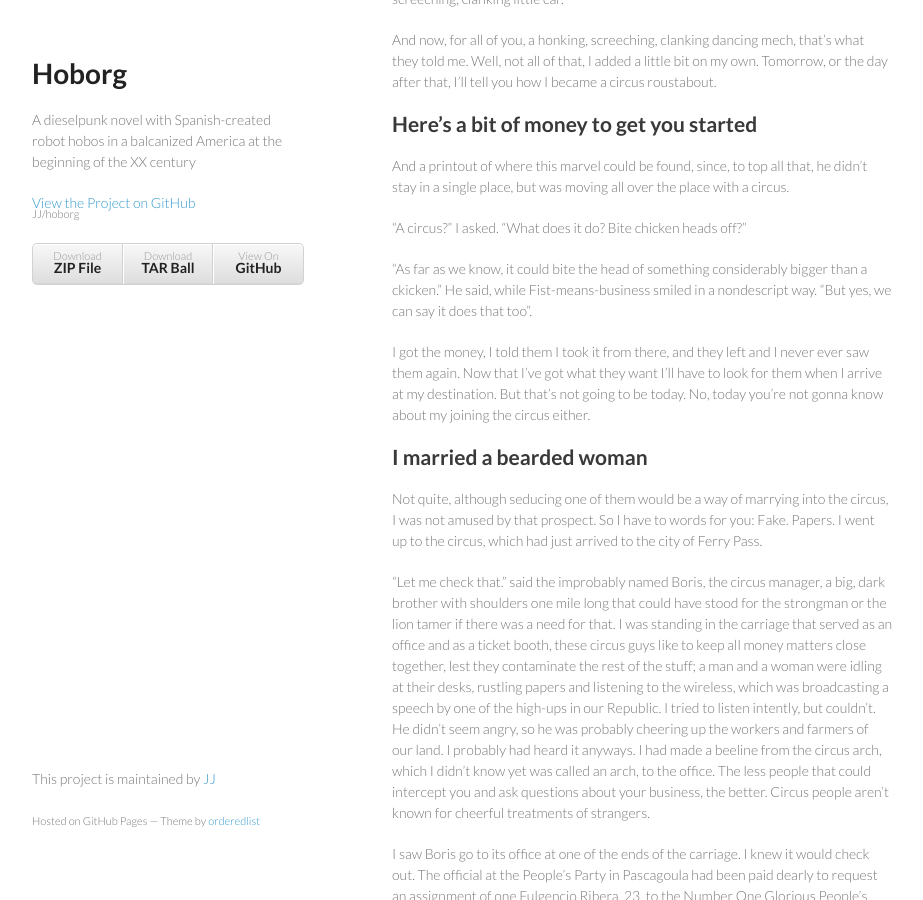
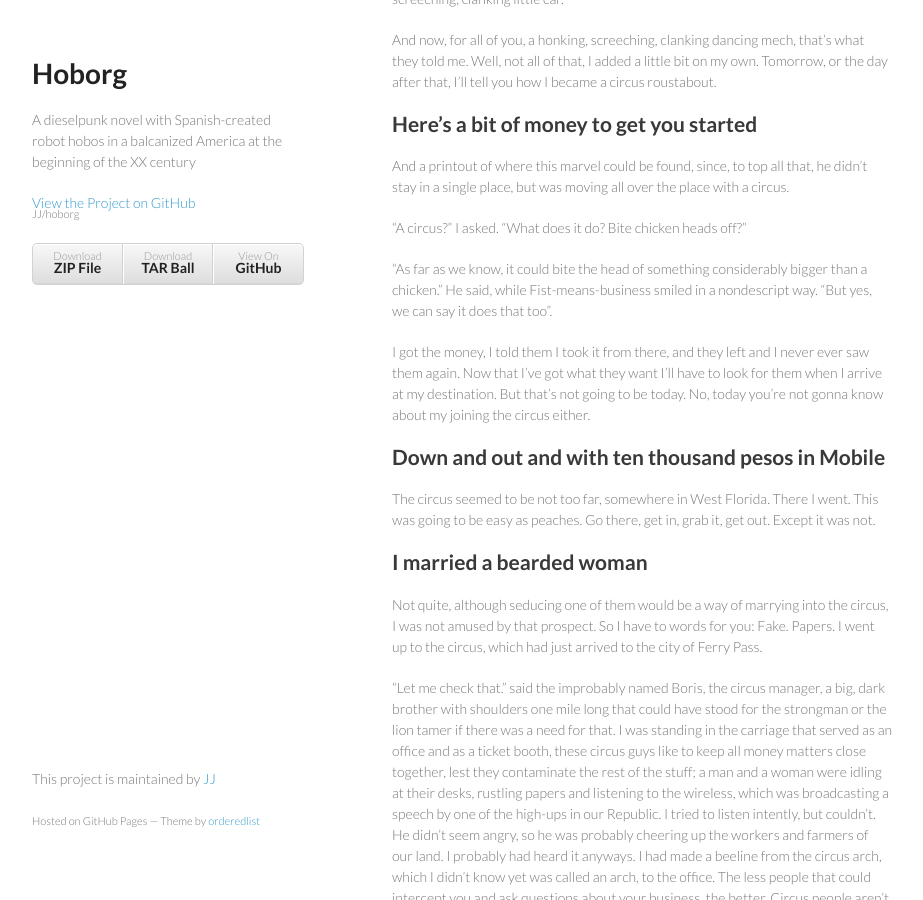
Before and after one commit to JJ/hoborg, a Jekyll site: the page built from text/text.md, in a window 1280 px wide and 900 px high, scrolled down 3011 px. Shown: the whole window, without its empty margins (178-1101 px from the left). Built offline with Jekyll 4.4.1, drawn with Linux system fonts in a browser that asks for light colours.

Commit message:
Sync text/text.md from master to gh-pages

```diff
--- a/text/text.md
+++ b/text/text.md
@@ -172,9 +172,15 @@ And a printout of where this marvel could be found, since, to top all that, he d
 
 "A circus?" I asked. "What does it do? Bite chicken heads off?"
 
-"As far as we know, it could bite the head of something considerably bigger than a ckicken." He said, while Fist-means-business smiled in a nondescript way. "But yes, we can say it does that too".
+"As far as we know, it could bite the head of something considerably bigger than a chicken." He said, while Fist-means-business smiled in a nondescript way. "But yes, we can say it does that too".
 
 I got the money, I told them I took it from there, and they left and I never ever saw them again. Now that I've got what they want I'll have to look for them when I arrive at my destination. But that's not going to be today. No, today you're not gonna know about my joining the circus either.
+
+Down and out and with ten thousand pesos in Mobile
+---------------------------------------------------------------------
+
+The circus seemed to be not too far, somewhere in West Florida. There I went. This was going to be easy as peaches. Go there, get in, grab it, get out. Except it was not.
+
 
 I married a bearded woman
 ------------------------------------
```
